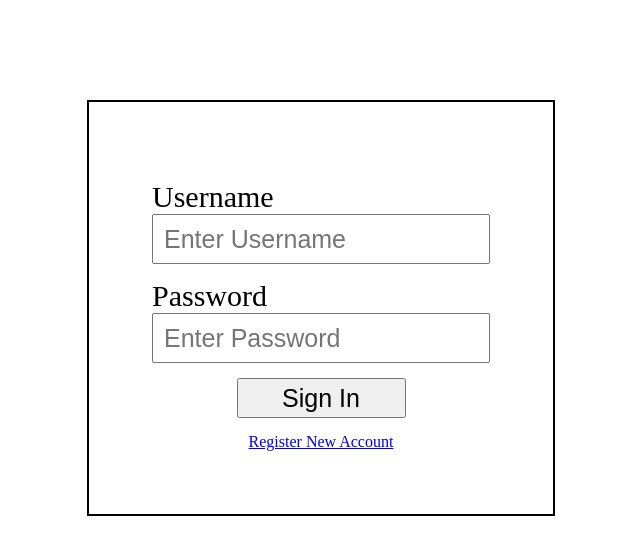
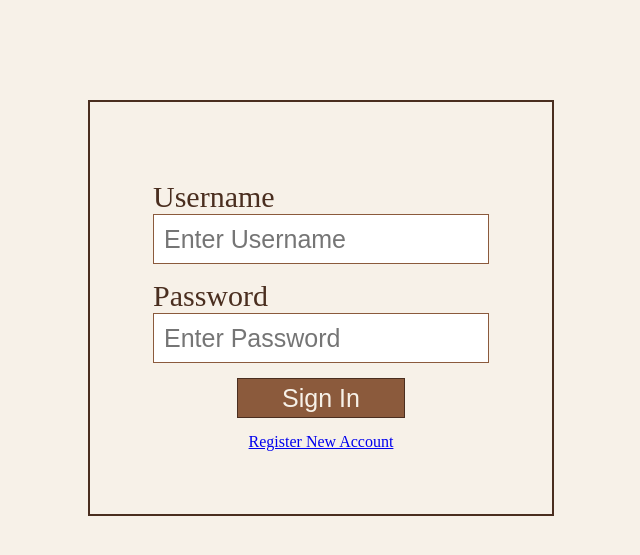
Before and after one commit to CameronKinnear/COP4331-LAMP-Contacts-Manager, a PHP site: page / in a window 1280 px wide. Shown: the top 555 px of the page, without its empty margins (319-959 px from the left). Run offline with PHP 8.4, Linux system fonts and the light colour scheme.

Commit message:
changed color theme to brown

```diff
--- a/style/basic_style.css
+++ b/style/basic_style.css
@@ -1,3 +1,31 @@
+:root {
+    --dark-brown: #4a2e1f;
+    --brown: #8b5a3c;
+    --light-brown: #e8d8c4;
+    --cream: #f7f1e8;
+}
+
+body {
+    background-color: var(--cream);
+    color: var(--dark-brown);
+}
+
+button {
+    background-color: var(--brown);
+    color: var(--cream);
+    border: 1px solid var(--dark-brown);
+}
+
+button:hover {
+    background-color: var(--dark-brown);
+}
+
+input {
+    background-color: white;
+    border: 1px solid var(--brown);
+    color: var(--dark-brown);
+}
+
 .flex-center {
     display: flex;
     justify-self: center;
--- a/style/index.css
+++ b/style/index.css
@@ -1,5 +1,5 @@
 #login-box {
-    border: 2px solid black;
+    border: 2px solid var(--dark-brown);
     min-width: 300px;
     max-width: 35%;
     padding: 5%;
--- a/style/signup.css
+++ b/style/signup.css
@@ -1,5 +1,5 @@
 #signup-box {
-    border: 2px solid black;
+    border: 2px solid var(--dark-brown);
     min-width: 300px;
     max-width: 35%;
     padding: 5%;
```
Also changed, not shown: style/contacts.css (+5 -5 lines), style/widgets.css (+5 -5 lines).
